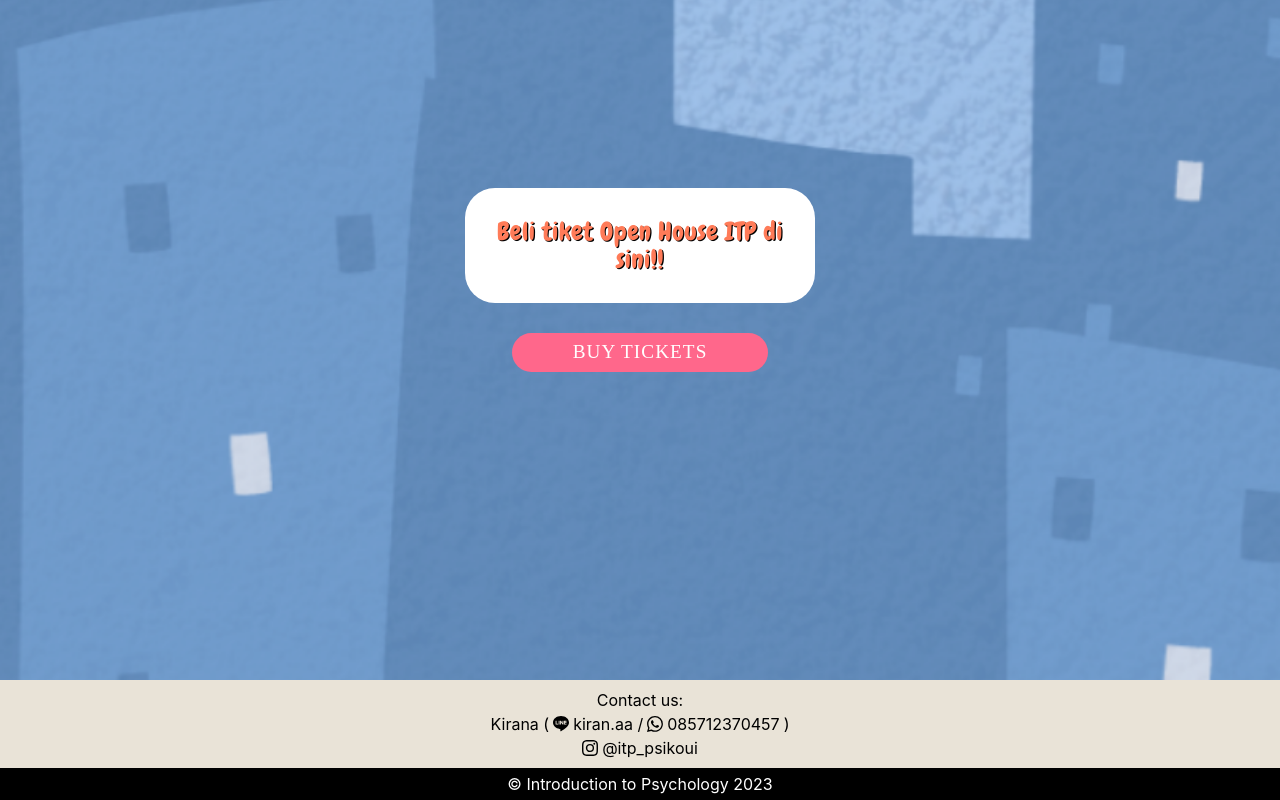
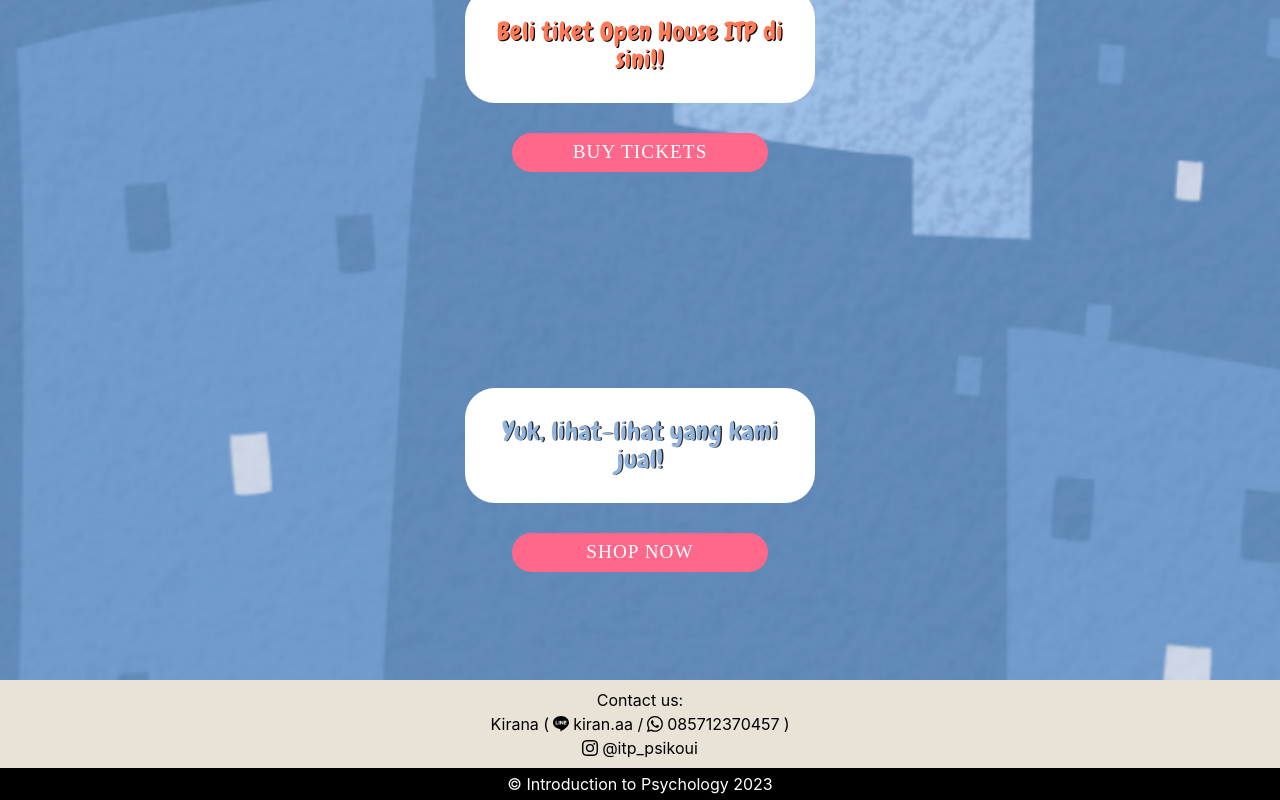
Before and after one commit to BellaAnanda01/itp, a React (Create React App) app: page / in a window 1280 px wide. Shown: the part 1855-2655 px from the top of the page. Built offline with nearby package versions, Linux system fonts and the light colour scheme; a web font is replaced by a local one.

Commit message:
Update Div3.jsx

```diff
--- a/src/components/Div3.jsx
+++ b/src/components/Div3.jsx
@@ -70,10 +70,10 @@ const Div3 = () => {
                 <ThirdDivH style={{color: "#ff7b58", textShadow: "0.04419417em 0.04419417em 0em rgba(0, 0, 0, 1.000000)"}}>Beli tiket Open House ITP di sini!!</ThirdDivH>
                 <Link to={`/tickettypes`} style={{textDecoration: "none"}}><ThirdDivButton style={{backgroundColor: "#FF678B"}}>BUY TICKETS</ThirdDivButton></Link>
             </ThirdDivDiv>
-{/*             <ThirdDivDiv>
-                <ThirdDivH>Jangan lupa untuk check out merch PO-2 kami, ya!</ThirdDivH>
+             <ThirdDivDiv>
+                <ThirdDivH>Yuk, lihat-lihat yang kami jual!</ThirdDivH>
                 <Link to={`/products`} style={{textDecoration: "none"}}><ThirdDivButton style={{backgroundColor: "#FF678B"}}>SHOP NOW</ThirdDivButton></Link>
-            </ThirdDivDiv> */}
+            </ThirdDivDiv>
             {/* <ThirdDivDiv>
                 <ThirdDivH>Jangan lupa untuk check out merch kami, ya!</ThirdDivH>
                 <Link to={`/`} style={{textDecoration: "none"}}><ThirdDivButton disabled style={{backgroundColor: "#fb97ae", cursor: "default"}}>COMING SOON</ThirdDivButton></Link>
```
